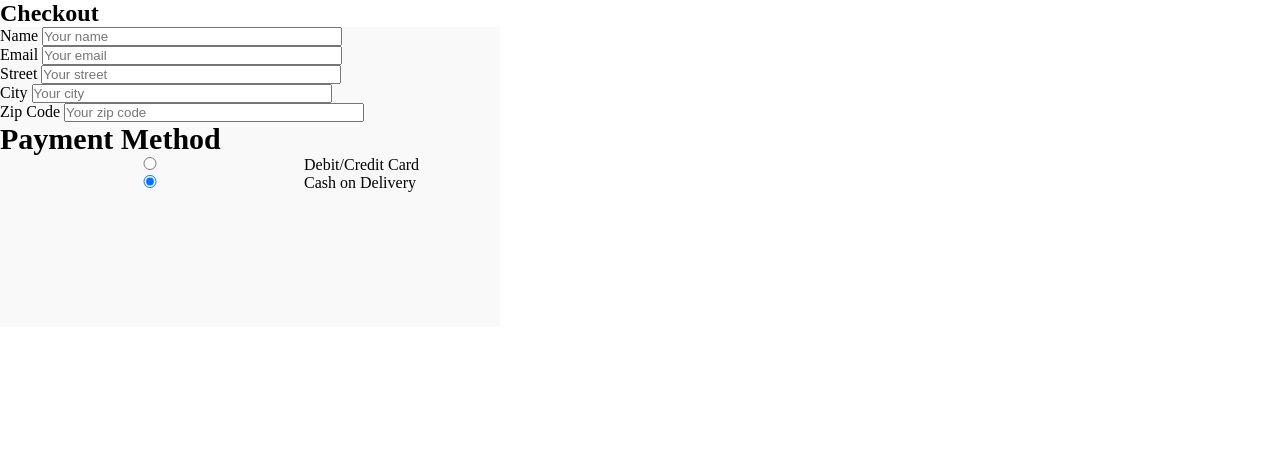
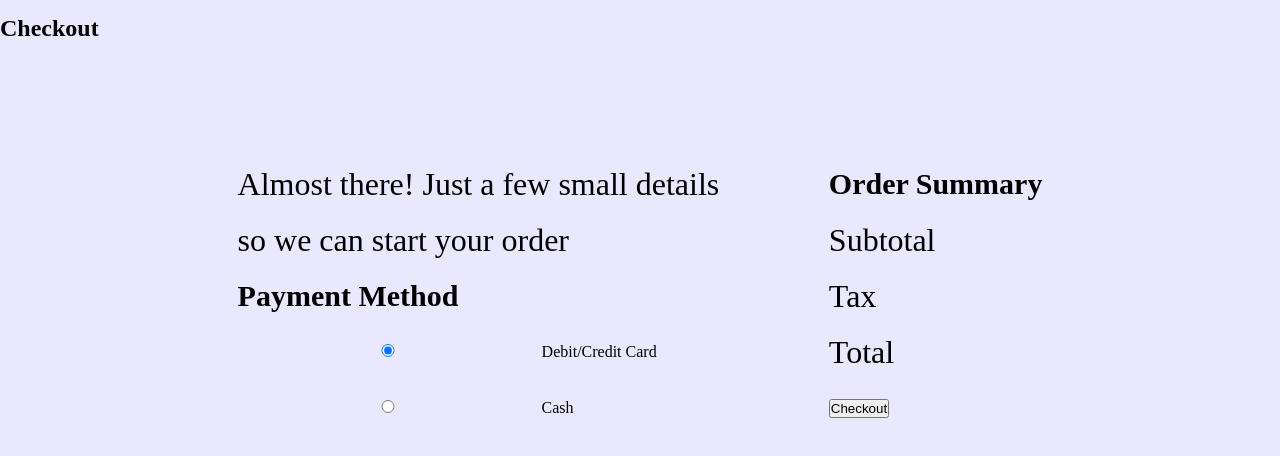
Before and after one commit to athn221/Restaurant-Page, a website: page checkout.html in a window 1280 px wide. Drawn offline with nearby package versions, Linux system fonts and the light colour scheme; files that its build step writes are made by us from their sources; files whose address does not match are found by name.

Commit message:
basic setup for checkout

```diff
--- a/checkout.html
+++ b/checkout.html
@@ -5,53 +5,72 @@
     <meta charset="UTF-8">
     <meta http-equiv="X-UA-Compatible" content="IE=edge">
     <meta name="viewport" content="width=device-width, initial-scale=1.0">
-    <link rel="stylesheet" href="resources/style.css">
-    <title>working title</title>
+    <link rel="stylesheet" href="resources/stylesheets/style.css">
+    <link rel="stylesheet" href="resources/stylesheets/checkout.css">
+    <title>Checkout Baka</title>
 </head>
 
 <body>
-    <section class=" section-checkout">
+    <section class="section-checkout">
         <div class="row">
             <h2>Checkout</h2>
         </div>
         <div class="checkout-container">
             <div class="col">
-                <form action="#" method="post" id="checkout-form">
+                <div class="row">
+                    <p>Almost there! Just a few small details <br>so we can start your order</p>
+                </div>
+                <div class="row">
+                    <h3>Payment Method</h3>
+                    <div>
+                        <label>
+                            <input type="radio" name="payment-method" value="card" checked>
+                            Debit/Credit Card
+                        </label>
+                        <br>
+                        <label>
+                            <input type="radio" name="payment-method" value="cash">
+                            Cash
+                        </label>
+                    </div>
+                </div>
+            </div>
+            <div class="col">
+                <div class="row">
+                    <h3>Order Summary</h3>
+                </div>
+                <div class="cart-contents">
+
+                </div>
+                <div class="checkout-totals">
                     <div class="row">
-                        <label for="name">Name</label>
-                        <input type="text" name="name" class="name" placeholder="Your name" required>
+                        <div class="col">
+                            <p>Subtotal</p>
+                        </div>
+                        <div class="col">
+                            <p class="subtotal"></p>
+                        </div>
                     </div>
                     <div class="row">
-                        <label for="email">Email</label>
-                        <input type="email" name="email" class="email" placeholder="Your email" required>
+                        <div class="col">
+                            <p>Tax</p>
+                        </div>
+                        <div class="col">
+                            <p class="tax"></p>
+                        </div>
                     </div>
                     <div class="row">
-                        <label for="street">Street</label>
-                        <input type="text" name="street" class="street" placeholder="Your street" required>
+                        <div class="col">
+                            <p>Total</p>
+                        </div>
+                        <div class="col">
+                            <p class="total"></p>
+                        </div>
                     </div>
                     <div class="row">
-                        <label for="city">City</label>
-                        <input type="text" name="city" class="city" placeholder="Your city" required>
+                        <button class="checkout-btn">Checkout</button>
                     </div>
-                    <div class="row">
-                        <label for="zip">Zip Code</label>
-                        <input type="text" name="zip" class="zip" placeholder="Your zip code" required>
-                    </div>
-                    <div class="row">
-                        <h3>Payment Method</h3>
-                        <div>
-                            <label>
-                                <input type="radio" name="payment-method" value="card">
-                                Debit/Credit Card
-                            </label>
-                            <br>
-                            <label>
-                                <input type="radio" name="payment-method" value="cash" checked>
-                                Cash on Delivery
-                            </label>
-                        </div>
-                    </div>
-                </form>
+                </div>
             </div>
         </div>
     </section>
--- /dev/null
+++ b/resources/stylesheets/checkout.css
@@ -0,0 +1,34 @@
+/* ---------- Reset ---------- */
+
+* {
+    padding: 0;
+    margin: 0;
+    box-sizing: border-box;
+}
+
+html {
+    height: 100vh;
+    width: 100vw;
+}
+
+body {
+    height: 100%;
+    width: 100%;
+    background-color: var(--primary-color);
+    line-height: 3.5em;
+}
+
+p {
+    color: initial;
+}
+
+/* ---------- Checkout ---------- */
+
+.checkout-container {
+    display: flex;
+    justify-content: space-evenly;
+    margin: 100px 10%;
+    width: 80%;
+    height: 80%;
+
+}
```
